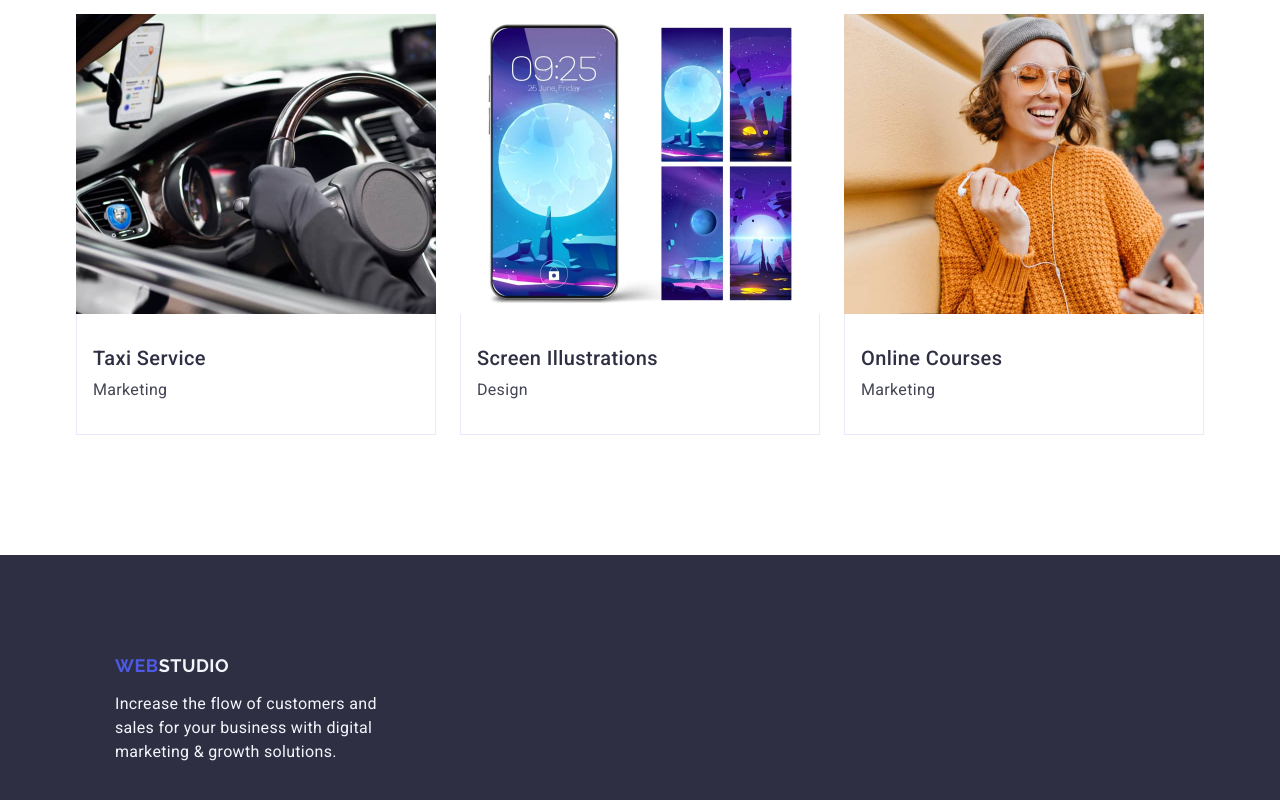
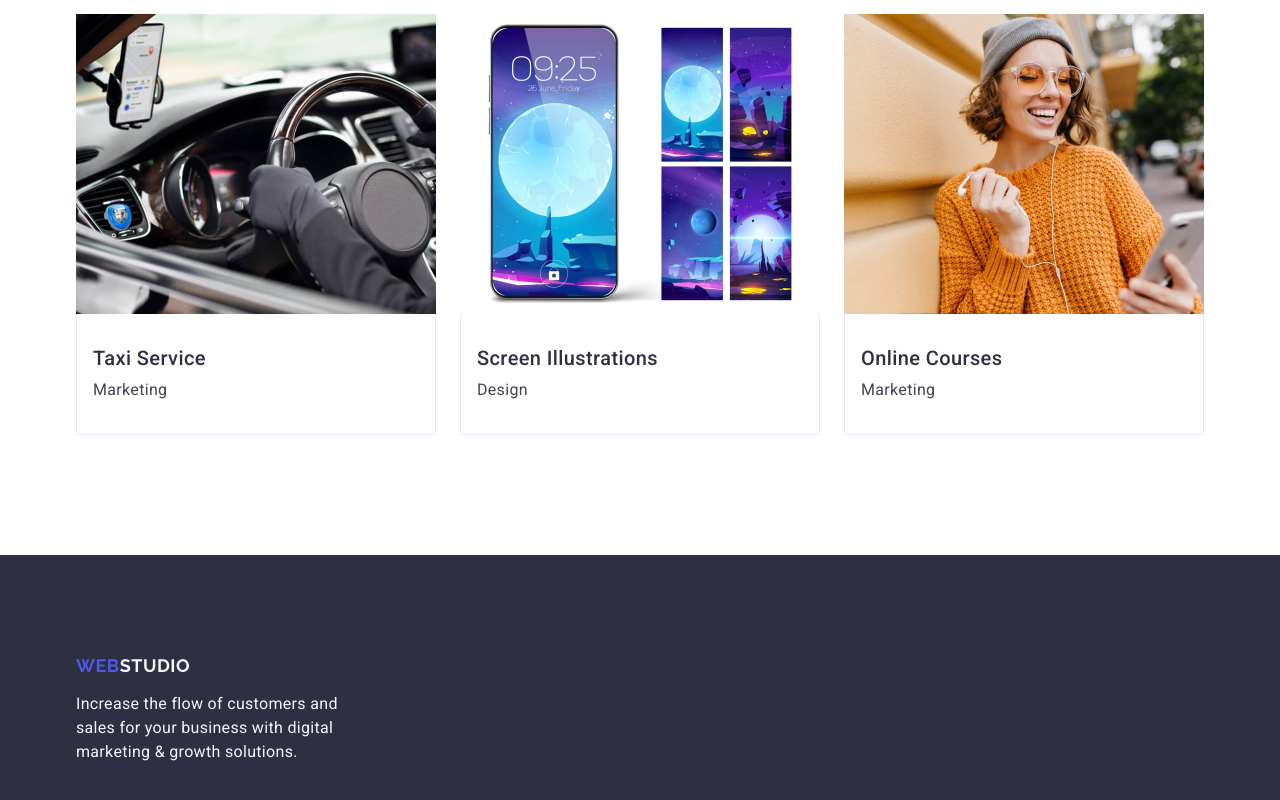
Before and after one commit to Andrey-Alohin/goit-markup-hw-03, a plain HTML site: page index.html in a window 1280 px wide. Shown: the part 2460-3260 px from the top of the page. Drawn offline with nearby package versions, Linux system fonts and the light colour scheme.

Commit message:
fix padding footer

```diff
--- a/css/styles.css
+++ b/css/styles.css
@@ -235,7 +235,7 @@ img {
 }
 .bottom-section {
     background-color: #2e2f42;
-    padding: 100px;
+    padding: 100px 0;
 }
 .logo-bottom {
     display: inline-block;
```
